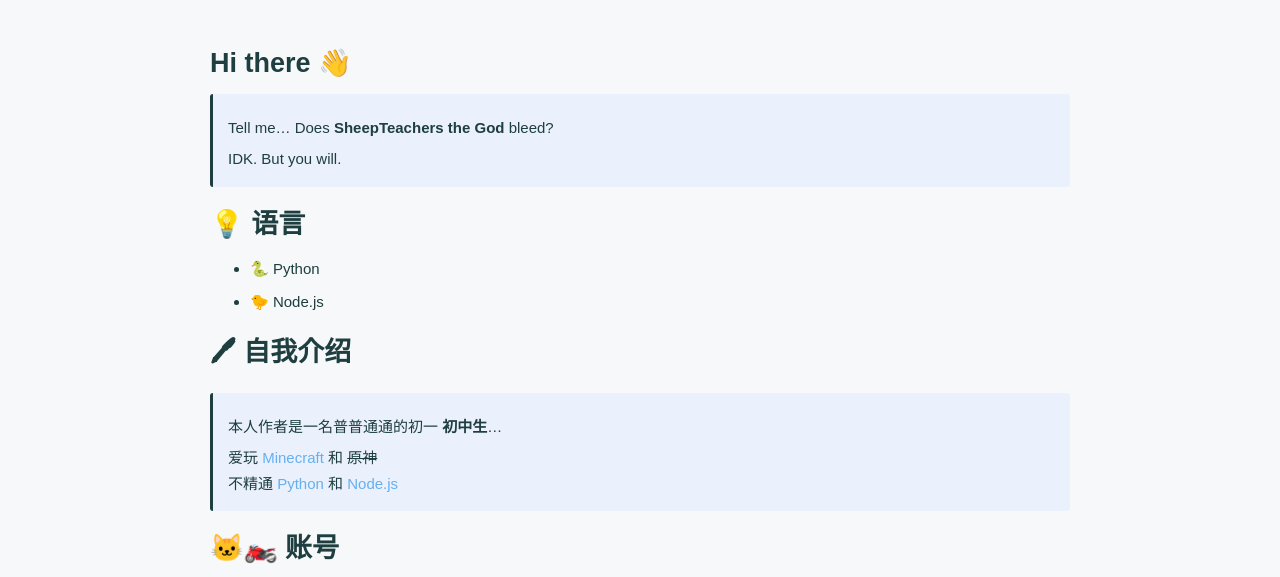
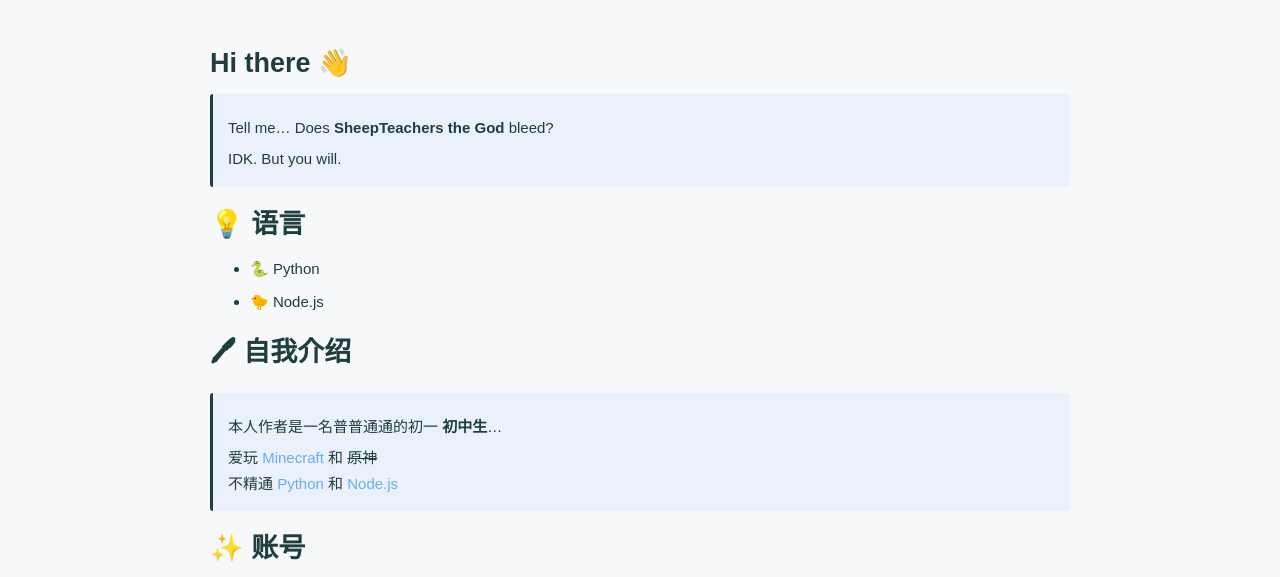
Before and after one commit to SheepTeacher/SheepTeacher.github.io, a plain HTML site: page about/index.html in a window 1280 px wide. Shown: the part 213-790 px from the top of the page. Drawn offline with nearby package versions, Linux system fonts and the light colour scheme; a script that the page names is missing; a web font is replaced by a local one.

```diff
--- a/about/index.html
+++ b/about/index.html
@@ -180,7 +180,7 @@
 <h2 id="🖊-自我介绍"><a href="#🖊-自我介绍" class="headerlink" title="🖊 自我介绍"></a>🖊 自我介绍</h2><blockquote>
 <p>本人作者是一名普普通通的初一 <strong>初中生</strong>…<br>爱玩 <a target="_blank" rel="noopener" href="https://www.minecraft.net/zh-hans">Minecraft</a> 和   <del>原神</del><br>不精通 <a target="_blank" rel="noopener" href="https://python.org/">Python</a>  和  <a target="_blank" rel="noopener" href="https://node.org/">Node.js</a></p>
 </blockquote>
-<h2 id="🐱‍🏍-账号"><a href="#🐱‍🏍-账号" class="headerlink" title="🐱‍🏍 账号"></a>🐱‍🏍 账号</h2><table>
+<h2 id="✨-账号"><a href="#✨-账号" class="headerlink" title="✨ 账号"></a>✨ 账号</h2><table>
 <thead>
 <tr>
 <th>网站</th>
@@ -212,6 +212,7 @@
 <td><a target="_blank" rel="noopener" href="https://t.me/NanGuaHacker">NanGua</a></td>
 </tr>
 </tbody></table>
+<!-- 🐱‍🏍 -->
 
     </div>
 
```
